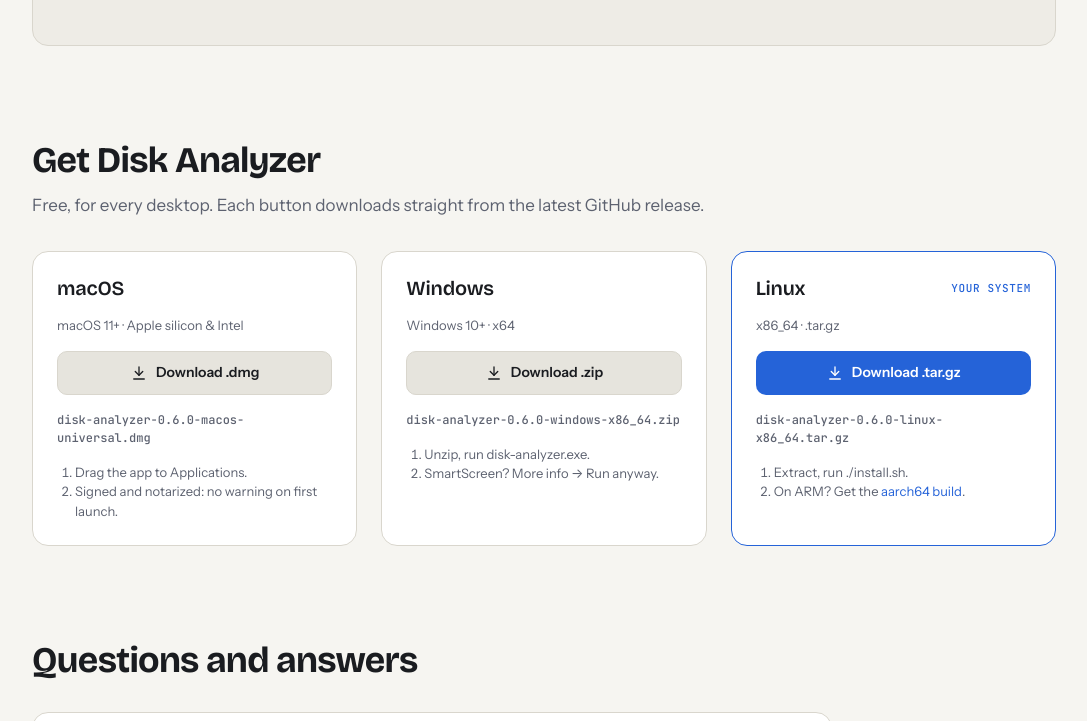
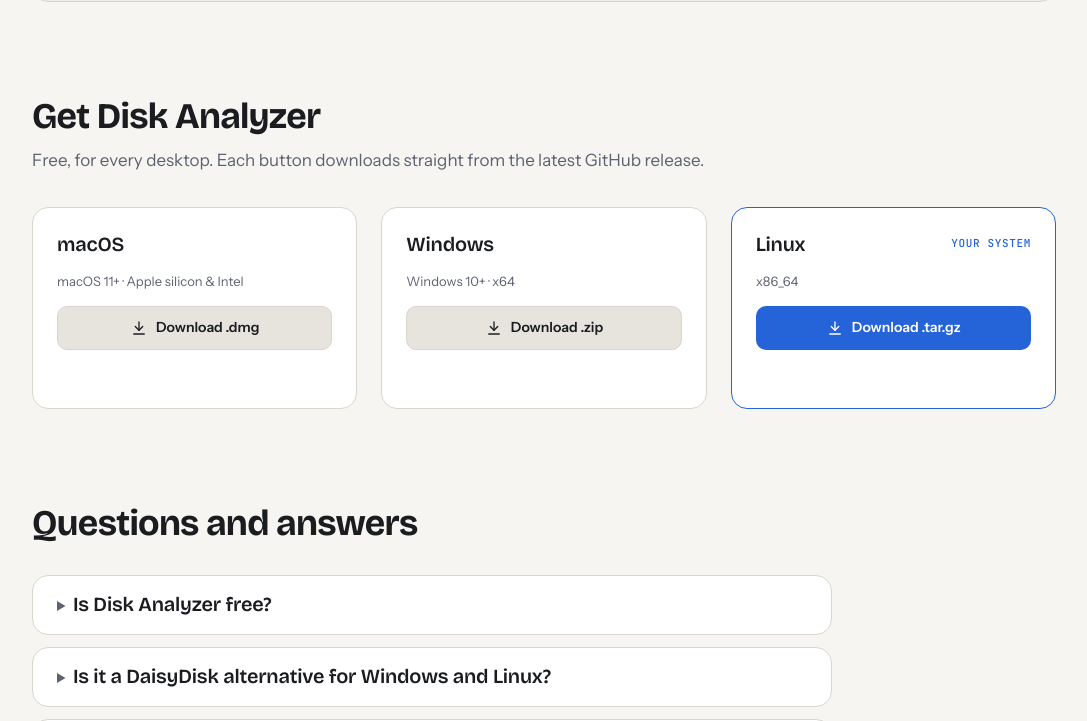
Before and after one commit to Fee0/disk_analyzer, a plain HTML site: page site/index.html in a window 1280 px wide. Shown: the part 3024-3745 px from the top of the page, without its empty margins (96-1183 px from the left). Drawn offline with nearby package versions, Linux system fonts and the light colour scheme; no server answers; files whose address does not match are found by name.

Commit message:
Show only the download size on the website's download cards
Drop the file names, install steps and the file-type legend under
the tour.

Co-Authored-By: Claude Opus 5.5 <noreply@anthropic.com>

```diff
--- a/site/index.html
+++ b/site/index.html
@@ -75,7 +75,6 @@
         <div class="da-frame-bar"><i></i><i></i><i></i><span>Disk Analyzer</span></div>
         <img src="tour.gif" width="800" height="512" loading="lazy" decoding="async" alt="A tour of Disk Analyzer: scanning a drive, exploring the sunburst, icicle and treemap charts, setting the depth, colouring by age and file type, searching, collecting items for cleanup and copying the path">
       </figure>
-      <div class="legend-row"><ul class="da-legend" id="legend"></ul></div>
     </section>
   </div>
 
@@ -170,22 +169,19 @@
           <div class="da-dl-os"><h3 class="da-h-card">macOS</h3><span class="da-dl-badge">Your system</span></div>
           <span class="da-caption">macOS 11+ · Apple silicon &amp; Intel</span>
           <a class="da-btn da-btn-secondary" data-da-os="macos" href="https://github.com/Fee0/disk_analyzer/releases/download/v0.6.0/disk-analyzer-0.6.0-macos-universal.dmg"><svg viewBox="0 0 24 24" fill="none" stroke="currentColor" stroke-width="1.75" stroke-linecap="round" stroke-linejoin="round"><path d="M12 4v11"/><path d="m7 10 5 5 5-5"/><path d="M5 20h14"/></svg>Download .dmg</a>
-          <span class="da-dl-file" data-da-file="macos">disk-analyzer-0.6.0-macos-universal.dmg</span>
-          <ol class="da-dl-steps"><li>Drag the app to Applications.</li><li>Signed and notarized: no warning on first launch.</li></ol>
+          <span class="da-dl-file" data-da-file="macos"></span>
         </div>
         <div class="da-card da-dl" data-da-card="windows">
           <div class="da-dl-os"><h3 class="da-h-card">Windows</h3><span class="da-dl-badge">Your system</span></div>
           <span class="da-caption">Windows 10+ · x64</span>
           <a class="da-btn da-btn-secondary" data-da-os="windows" href="https://github.com/Fee0/disk_analyzer/releases/download/v0.6.0/disk-analyzer-0.6.0-windows-x86_64.zip"><svg viewBox="0 0 24 24" fill="none" stroke="currentColor" stroke-width="1.75" stroke-linecap="round" stroke-linejoin="round"><path d="M12 4v11"/><path d="m7 10 5 5 5-5"/><path d="M5 20h14"/></svg>Download .zip</a>
-          <span class="da-dl-file" data-da-file="windows">disk-analyzer-0.6.0-windows-x86_64.zip</span>
-          <ol class="da-dl-steps"><li>Unzip, run disk-analyzer.exe.</li><li>SmartScreen? More info → Run anyway.</li></ol>
+          <span class="da-dl-file" data-da-file="windows"></span>
         </div>
         <div class="da-card da-dl" data-da-card="linux">
           <div class="da-dl-os"><h3 class="da-h-card">Linux</h3><span class="da-dl-badge">Your system</span></div>
-          <span class="da-caption">x86_64 · .tar.gz</span>
+          <span class="da-caption">x86_64</span>
           <a class="da-btn da-btn-secondary" data-da-os="linux" href="https://github.com/Fee0/disk_analyzer/releases/download/v0.6.0/disk-analyzer-0.6.0-linux-x86_64.tar.gz"><svg viewBox="0 0 24 24" fill="none" stroke="currentColor" stroke-width="1.75" stroke-linecap="round" stroke-linejoin="round"><path d="M12 4v11"/><path d="m7 10 5 5 5-5"/><path d="M5 20h14"/></svg>Download .tar.gz</a>
-          <span class="da-dl-file" data-da-file="linux">disk-analyzer-0.6.0-linux-x86_64.tar.gz</span>
-          <ol class="da-dl-steps"><li>Extract, run ./install.sh.</li><li>On ARM? Get the <a data-da-os="linuxArm" href="https://github.com/Fee0/disk_analyzer/releases/download/v0.6.0/disk-analyzer-0.6.0-linux-aarch64.tar.gz">aarch64 build</a>.</li></ol>
+          <span class="da-dl-file" data-da-file="linux"></span>
         </div>
       </div>
     </section>
--- a/site/site.js
+++ b/site/site.js
@@ -20,8 +20,8 @@
   var PLATFORMS = {
     macos: { label: "macOS", suffix: "macos-universal.dmg", match: /macos.*\.dmg$/i, req: "macOS 11+ · Apple silicon & Intel", steps: ["Open the .dmg", "Drag Disk Analyzer to Applications", "Signed and notarized: opens without a warning"] },
     windows: { label: "Windows", suffix: "windows-x86_64.zip", match: /windows.*\.zip$/i, req: "Windows 10+ · x64", steps: ["Unzip and run disk-analyzer.exe", "If SmartScreen appears: More info → Run anyway"] },
-    linux: { label: "Linux", suffix: "linux-x86_64.tar.gz", match: /linux-x86_64\.tar\.gz$/i, req: "x86_64 · .tar.gz", steps: ["Extract the archive", "Run ./install.sh to add it to your app menu"] },
-    linuxArm: { label: "Linux ARM", suffix: "linux-aarch64.tar.gz", match: /linux-aarch64\.tar\.gz$/i, req: "aarch64 · .tar.gz", steps: [] }
+    linux: { label: "Linux", suffix: "linux-x86_64.tar.gz", match: /linux-x86_64\.tar\.gz$/i, req: "x86_64", steps: ["Extract the archive", "Run ./install.sh to add it to your app menu"] },
+    linuxArm: { label: "Linux ARM", suffix: "linux-aarch64.tar.gz", match: /linux-aarch64\.tar\.gz$/i, req: "aarch64", steps: [] }
   };
 
   function fileName(version, platform) {
@@ -82,19 +82,8 @@
       root.querySelectorAll("[data-da-file]").forEach(function (el) {
         var asset = rel.assets[el.getAttribute("data-da-file")];
         if (!asset) return;
-        el.textContent = "";
-        asset.name.split("-").forEach(function (part, i, all) {
-          el.appendChild(document.createTextNode(part + (i < all.length - 1 ? "-" : "")));
-          if (i < all.length - 1) el.appendChild(document.createElement("wbr"));
-        });
-        if (asset.size) {
-          var size = document.createElement("span");
-          size.className = "da-dl-size";
-          size.textContent = formatBytes(asset.size);
-          el.appendChild(size);
-        }
+        el.textContent = asset.size ? formatBytes(asset.size) : "";
       });
-      root.querySelectorAll("[data-da-version]").forEach(function (el) { el.textContent = "v" + rel.version; });
       root.querySelectorAll("[data-da-primary]").forEach(function (el) {
         var target = os || "macos";
         el.setAttribute("href", rel.assets[target].url);
@@ -225,10 +214,4 @@
     b.classList.toggle('da-btn-secondary', !mine);
   });
   if (os === 'macos') document.querySelectorAll('[data-mod]').forEach(function (k) { k.textContent = '⌘'; });
-  var legend = document.getElementById('legend');
-  DA.KINDS.forEach(function (k) {
-    var li = document.createElement('li');
-    li.innerHTML = '<i style="background:var(--kind-' + k.id + ')"></i>' + k.label;
-    legend.appendChild(li);
-  });
 })();
--- a/site/style.css
+++ b/site/style.css
@@ -108,10 +108,8 @@ a:hover { text-decoration: underline; text-underline-offset: 3px; }
 .da-dl { display: flex; flex-direction: column; gap: var(--space-4); position: relative; }
 .da-dl[data-current] { border-color: var(--accent); }
 .da-dl-os { display: flex; align-items: center; justify-content: space-between; gap: var(--space-2); }
-.da-dl-file { font-family: var(--font-mono); font-size: 12px; line-height: 1.5; color: var(--text-dim); }
-.da-dl-size { display: block; color: var(--text); }
+.da-dl-file { font-family: var(--font-mono); font-size: 12px; line-height: 1.5; min-height: 1.5em; color: var(--text); }
 .da-dl-badge { font: 500 11px/1 var(--font-mono); letter-spacing: .06em; text-transform: uppercase; color: var(--accent); }
-.da-dl-steps { margin: 0; padding-left: 18px; color: var(--text-dim); font-size: 13px; line-height: 1.5; }
 .da-dl .da-btn { justify-content: center; }
 .da-dl-alt { display: flex; gap: var(--space-3); font-size: 13px; }
 
@@ -176,8 +174,6 @@ a:hover { text-decoration: underline; text-underline-offset: 3px; }
   .head p { margin: 0; color: var(--text-dim); font-size: 17px; }
 
   .tour .da-frame { max-width: 960px; margin: 0 auto; }
-  .tour .legend-row { max-width: 960px; margin: var(--space-6) auto 0; display: flex; justify-content: center; }
-  .tour .da-legend { justify-content: center; margin: 0; }
 
   .features { display: grid; grid-template-columns: repeat(3, 1fr); gap: var(--space-6); }
   .da-feature { transition: border-color .12s, transform .12s; }
```
